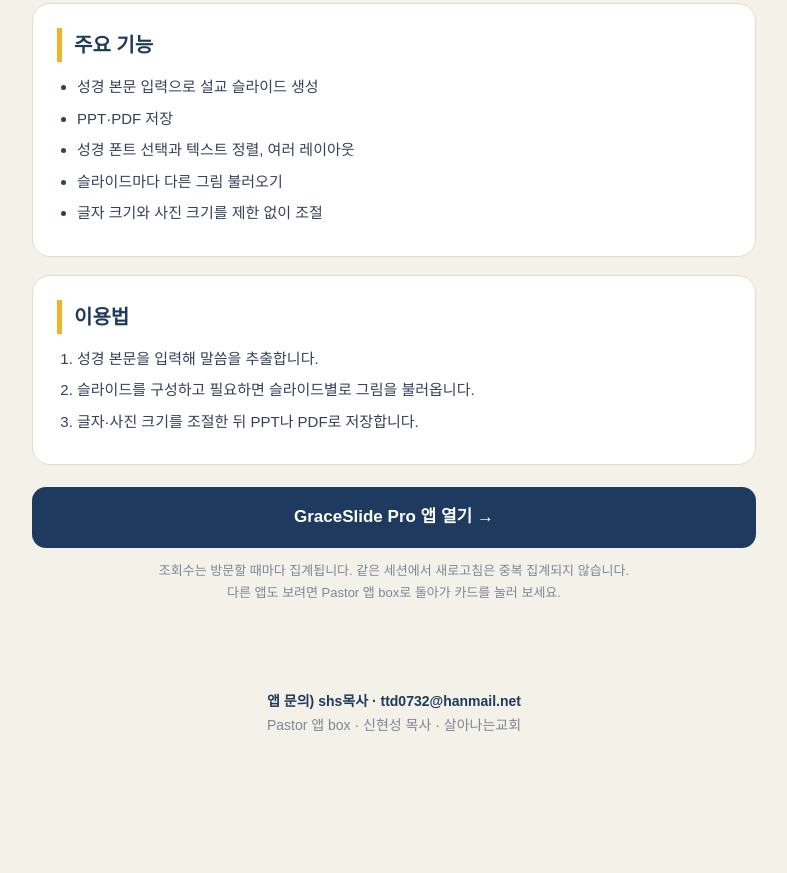
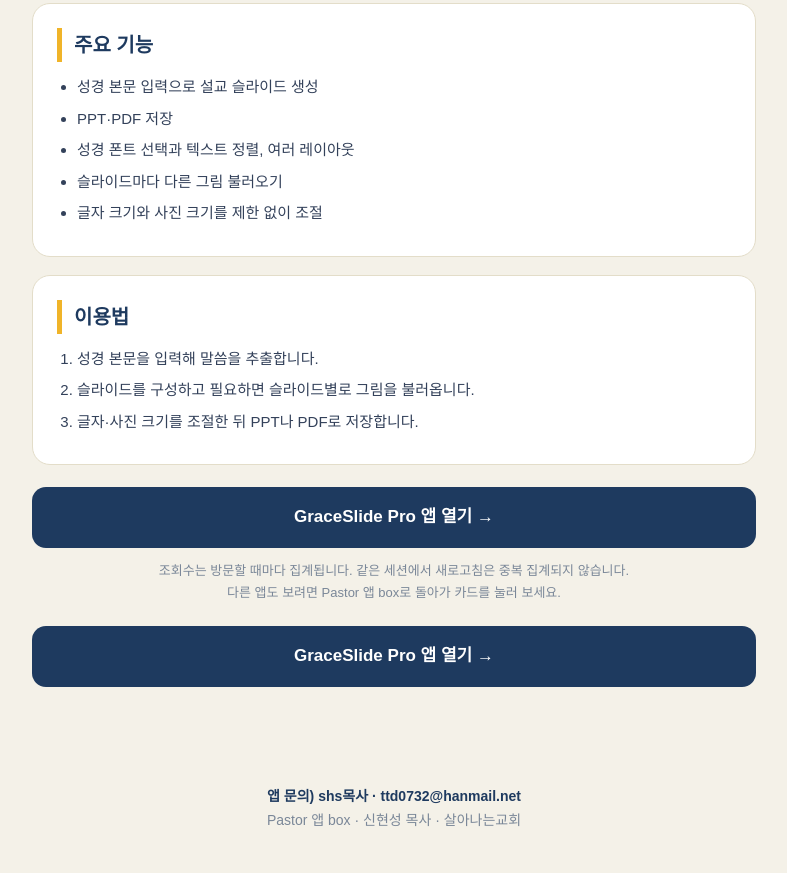
Before and after one commit to ttd0732-ux/pastor-app-box, a plain HTML site: page detail.html in a window 1280 px wide. Shown: the part 605-1478 px from the top of the page, without its empty margins (246-1033 px from the left). Before the commit the page ends 1383 px from the top, so only its background shows below. Drawn offline with Linux system fonts and the light colour scheme; no server answers.

Commit message:
상세페이지 제일 밑에도 앱 열기 버튼 추가

```diff
--- a/detail.html
+++ b/detail.html
@@ -64,6 +64,7 @@
 
   <a class="open" id="appOpen" href="index.html" target="_blank" rel="noopener">앱 열기 →</a>
   <p class="note">조회수는 방문할 때마다 집계됩니다. 같은 세션에서 새로고침은 중복 집계되지 않습니다.<br>다른 앱도 보려면 Pastor 앱 box로 돌아가 카드를 눌러 보세요.</p>
+  <a class="open" id="appOpenBottom" href="index.html" target="_blank" rel="noopener">앱 열기 →</a>
 </main>
 
 <footer>
@@ -116,9 +117,10 @@ document.getElementById('appTitle').textContent = app.title;
 document.getElementById('appDesc').textContent = app.desc;
 document.getElementById('appFeatures').innerHTML = app.features.map(function(f){ return '<li>' + f + '</li>'; }).join('');
 document.getElementById('appSteps').innerHTML = app.steps.map(function(s){ return '<li>' + s + '</li>'; }).join('');
-var openBtn = document.getElementById('appOpen');
-openBtn.href = app.url;
-openBtn.textContent = app.title + ' 앱 열기 →';
+['appOpen', 'appOpenBottom'].forEach(function(id){
+  var btn = document.getElementById(id);
+  if (btn) { btn.href = app.url; btn.textContent = app.title + ' 앱 열기 →'; }
+});
 
 function fmt(n) { try { return Number(n).toLocaleString('ko-KR'); } catch (e) { return n; } }
 function seoulDate() {
```
